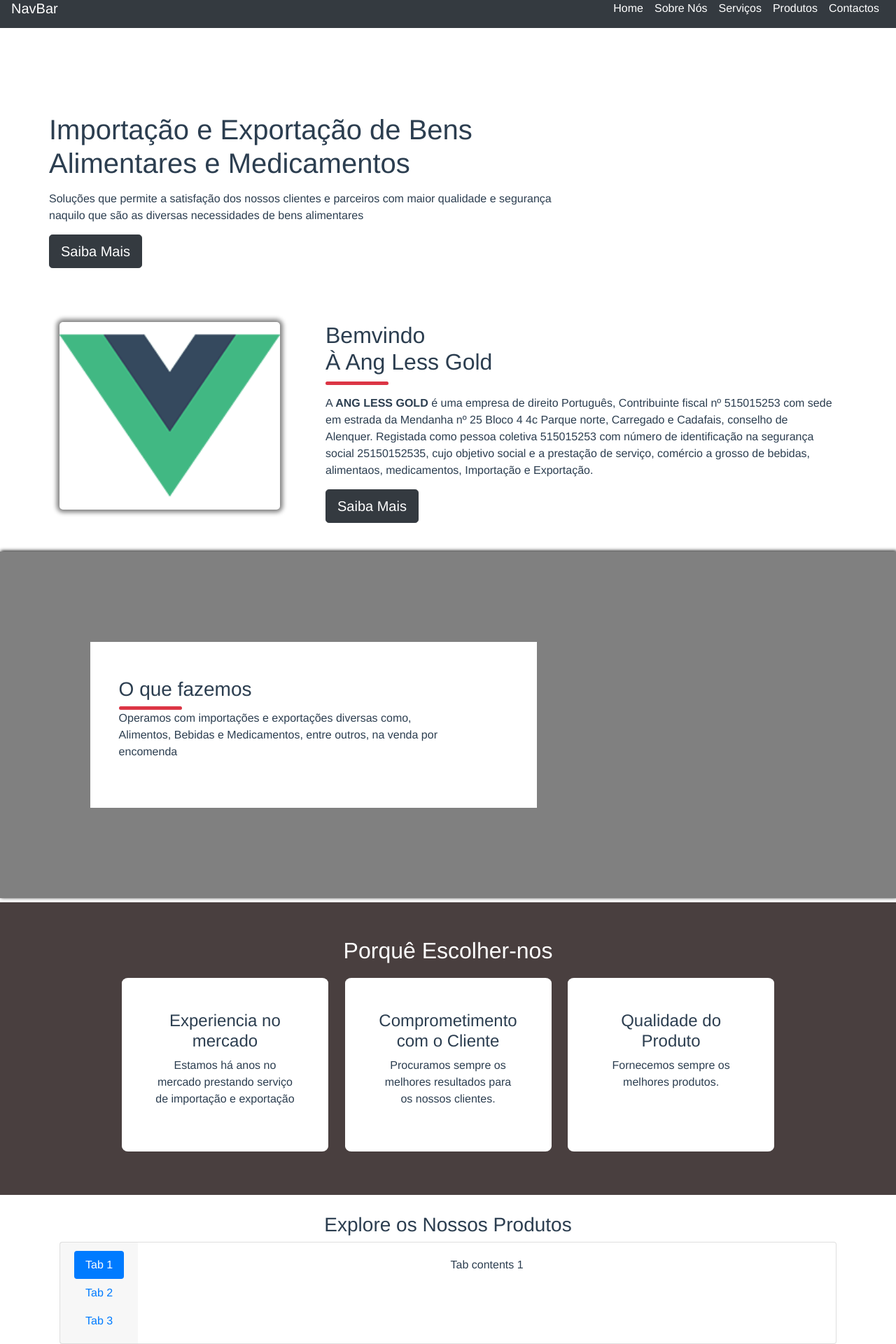
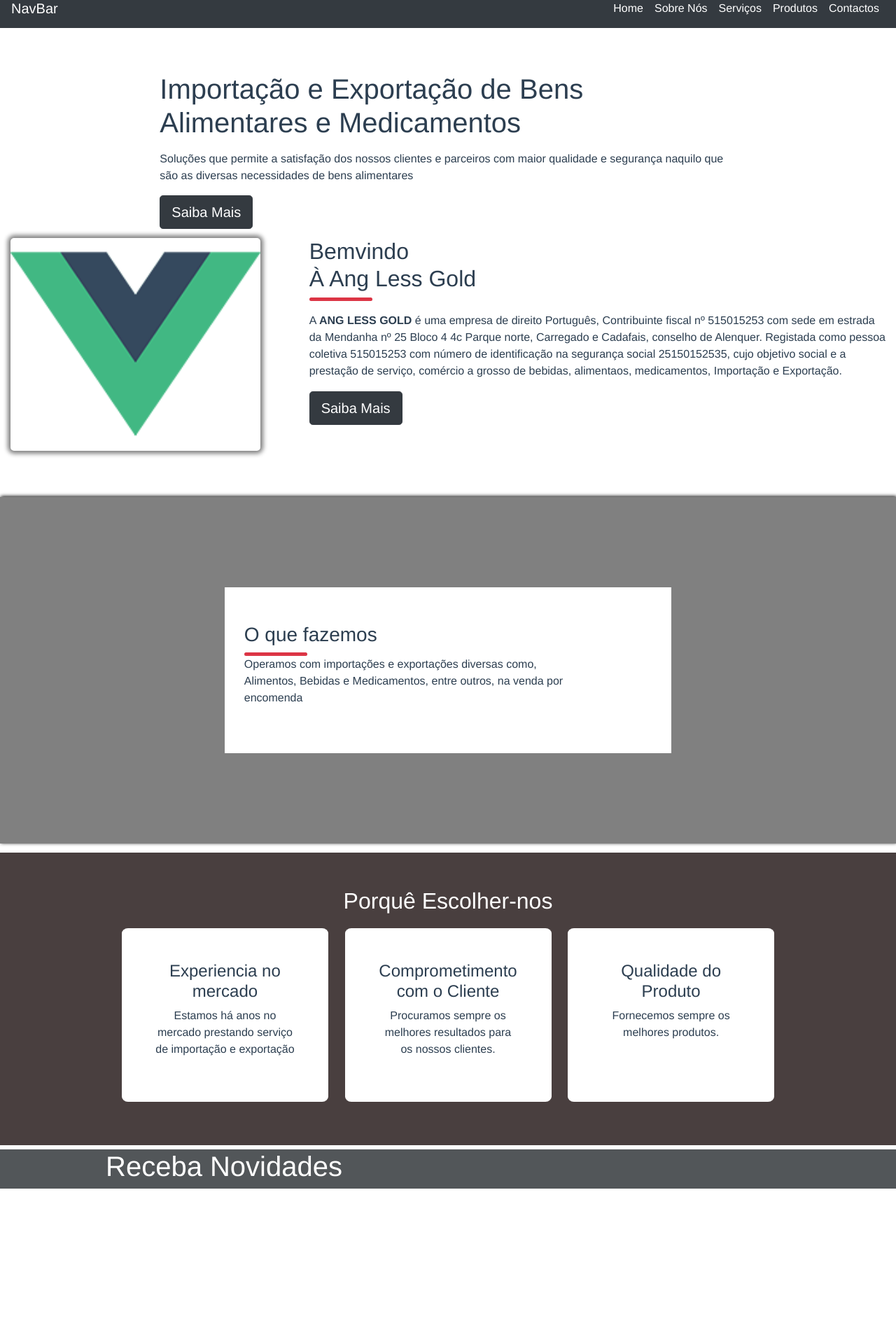
Before and after one commit to uByte2020/Ang-lessGold, a Vue app: page / in a window 1280 px wide. Shown: the part 16-1936 px from the top of the page at 70% size. After the commit the page ends 1714 px from the top, so only its background shows below. Built offline with nearby package versions, Linux system fonts and the light colour scheme.

Commit message:
Erro Responsivo

```diff
--- a/src/views/Home.vue
+++ b/src/views/Home.vue
@@ -1,26 +1,29 @@
 <template>
-  <div>
+  <div id="Home">
     <Navbar />
-    <div id="home">
-      <div class="container inicio">
-        <div class="row TextoInicio main-div">
-          <div class="col-lg-12 col-xl-8 col-sm-12 col-md-4">
-            <h1>Importação e Exportação de Bens Alimentares e Medicamentos</h1>
+    <div id="home" class="container-fluid">
+      <div class="row">
+        <div class="col-12">
+          <div class="row justify-content-md-center TextoInicio">
+            <div class="col-lg-8 col-xl-8 col-sm-12 col-md-8">
+              <h1>
+                Importação e Exportação de Bens Alimentares e Medicamentos
+              </h1>
               <p class="TextoInicioP">
-              Soluções que permite a satisfação dos nossos clientes e parceiros
-              com maior qualidade e segurança naquilo que são as diversas
-              necessidades de bens alimentares
+                Soluções que permite a satisfação dos nossos clientes e
+                parceiros com maior qualidade e segurança naquilo que são as
+                diversas necessidades de bens alimentares
               </p>
               <button class="btn btn-lg btn-dark">Saiba Mais</button>
             </div>
           </div>
         </div>
-      <div class="container" id="BemVindo-LesGold">
-        <div class="row main-div">
-          <div class="col-lg-6 col-xl-4 col-sm-12 col-md-6">
+        <div class="col-12" id="BemVindo-LesGold">
+          <div class="row justify-content-md-center">
+            <div class="col-lg-4 col-xl-4 col-sm-12 col-md-4">
               <img src="@/assets/logo.png" alt="" class="fluid img" />
             </div>
-          <div class="col-lg-6 col-xl-8 col-sm-12 col-md-6 TextoBemVindo">
+            <div class="col-lg-8 col-xl-8 col-sm-12 col-md-7 TextoBemVindo">
               <h2 class="TextoBemVindoH1">
                 Bemvindo <br />
                 À Ang Less Gold
@@ -48,7 +51,7 @@
             </div>
           </div>
         </div>
-      <div class="container-fluid" id="OQFazemosPrinc">
+        <div class="col-12" id="OQFazemosPrinc">
           <div class="row">
             <div class="col-lg-8 col-xl-6 col-sm-12 col-md-8 OQFazemos">
               <div class="col-lg-4 col-xl-10 col-sm-12 col-md-6">
@@ -66,14 +69,15 @@
               </div>
               <div class="col-lg-8 col-xl-10 col-sm-12 col-md-8">
                 <p>
-                Operamos com importações e exportações diversas como, Alimentos,
-                Bebidas e Medicamentos, entre outros, na venda por encomenda
+                  Operamos com importações e exportações diversas como,
+                  Alimentos, Bebidas e Medicamentos, entre outros, na venda por
+                  encomenda
                 </p>
               </div>
             </div>
           </div>
         </div>
-      <div class="container-fluid" id="EscolherNosPrinc">
+        <div class="col-12" id="EscolherNosPrinc">
           <div class="row justify-content-md-center" id="EscolherNos">
             <div
               class="col-lg-12 col-xl-12 col-sm-12 col-md-12 TextoEscolherNosTitulo"
@@ -90,7 +94,8 @@
             <div class="col-lg-4 col-xl-3 col-sm-8 col-md-4 TextoEscolherNos">
               <h4>Comprometimento com o Cliente</h4>
               <p>
-              Procuramos sempre os melhores resultados para os nossos clientes.
+                Procuramos sempre os melhores resultados para os nossos
+                clientes.
               </p>
             </div>
             <div class="col-lg-4 col-xl-3 col-sm-8 col-md-4 TextoEscolherNos">
@@ -99,7 +104,7 @@
             </div>
           </div>
         </div>
-      <div class="container" id="ExplroreProdutos">
+        <!-- <div class="col-12" id="ExplroreProdutos">
           <div class="row justify-content-md-center">
             <div class="col-12">
               <h3>Explore os Nossos Produtos</h3>
@@ -120,6 +125,15 @@
                   </b-tabs>
                 </b-card>
               </div>
+            </div>
+          </div>
+        </div> -->
+        <div class="col-12" id="RecebaNovidades">
+          <div class="row justify-content-md-center">
+            <div class="col-6">
+              <h1>Receba Novidades</h1>
+            </div>
+            <div class="col-6"></div>
           </div>
         </div>
       </div>
@@ -147,6 +161,7 @@ export default {
 </script>
 
 <style scoped>
+#Home{}
 .inicio {
   padding: 5% 0;
 }
@@ -157,7 +172,7 @@ export default {
 .TextoInicioh1 {
 }
 .TextoInicioP {
-  margin: 2% 0;
+  margin: 2% auto;
 }
 .img {
   box-shadow: 0px 0px 6px 4px gray;
@@ -187,9 +202,9 @@ export default {
   height: 50%;
   text-align: left;
   border: 1px solid gray;
-  margin: 10% 10%;
+  margin: 10% auto;
   background-color: white;
-  padding: 4% 2%;
+  padding: 4% 1%;
 }
 #EscolherNosPrinc {
   background-color: rgb(73, 63, 63);
@@ -213,13 +228,14 @@ export default {
 #ExplroreProdutos {
   margin-top: 2%;
 }
-.nav-pills .nav-link.active, .nav-pills .show > .nav-link {
+.nav-pills .nav-link.active,
+.nav-pills .show > .nav-link {
   color: black !important;
   border-left: 3px solid black !important;
   background-color: none !important;
 }
-a :active{color: black !important;
-    border-left: 3px solid black !important;
-    background-color: none !important;
+#RecebaNovidades{
+  color: #fff;
+  background-color: #525659;
 }
 </style>
```
Lines whose indentation alone changed are shown as unchanged.
